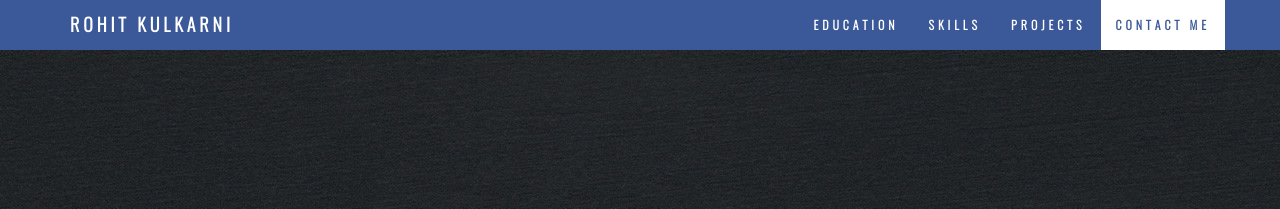
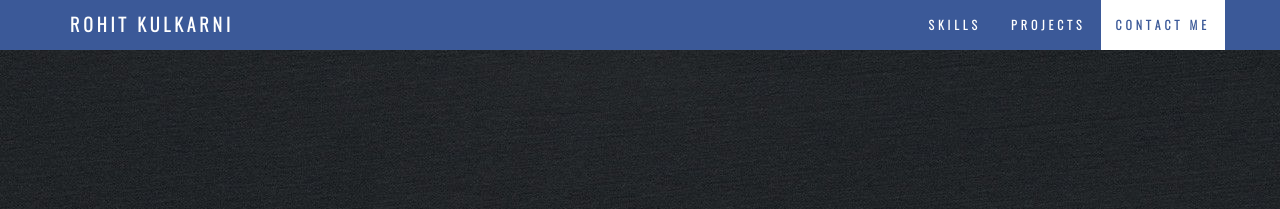
Before and after one commit to rohitk10/rohitk10.github.io, a Jekyll site: the page built from index.html, in a window 1280 px wide. Shown: the top 209 px of the page. Built offline with Jekyll 4.4.1, drawn with Linux system fonts in a browser that asks for light colours.

Commit message:
Update index.html

```diff
--- a/index.html
+++ b/index.html
@@ -504,7 +504,7 @@
 
 			<div class="collapse navbar-collapse" id="myNavbar">
 				<ul class="nav navbar-nav navbar-right">
-					<li><a href="#education">EDUCATION</a></li>
+					<!--<li><a href="#education">EDUCATION</a></li>-->
         			<li><a href="#skills">SKILLS</a></li>
        				<li><a href="#projects">PROJECTS</a></li>
        				<!--<li><a href="#resume">RESUME</a></li>-->
```
